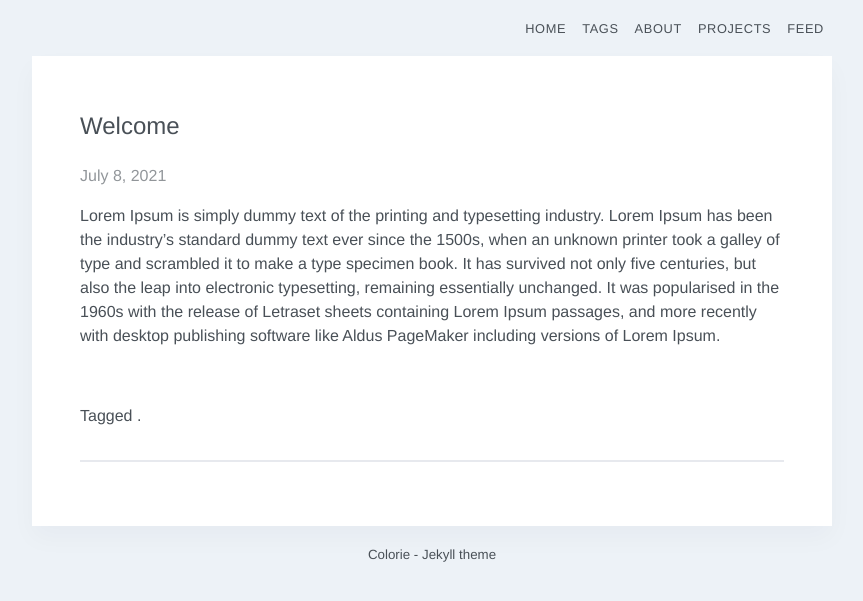
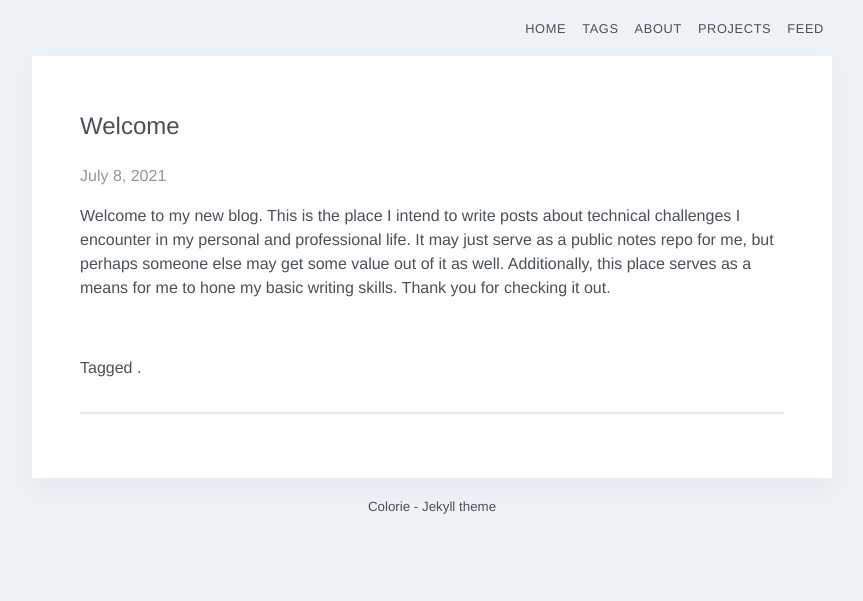
Before and after one commit to dotslashdash/dotslashdash.github.io, a Jekyll site: the page built from docs/_posts/2021-07-08-welcome.md, in a window 1280 px wide. Shown: the top 601 px of the page, without its empty margins (208-1071 px from the left). Built offline with Jekyll 4.4.1, drawn with Linux system fonts in a browser that asks for light colours; some web fonts are replaced.

Commit message:
Update welcome post

```diff
--- a/docs/_posts/2021-07-08-welcome.md
+++ b/docs/_posts/2021-07-08-welcome.md
@@ -4,5 +4,4 @@ title: Welcome
 description: This is my new blog
 summary: Hello
 ---
-
-Lorem Ipsum is simply dummy text of the printing and typesetting industry. Lorem Ipsum has been the industry's standard dummy text ever since the 1500s, when an unknown printer took a galley of type and scrambled it to make a type specimen book. It has survived not only five centuries, but also the leap into electronic typesetting, remaining essentially unchanged. It was popularised in the 1960s with the release of Letraset sheets containing Lorem Ipsum passages, and more recently with desktop publishing software like Aldus PageMaker including versions of Lorem Ipsum.
+Welcome to my new blog. This is the place I intend to write posts about technical challenges I encounter in my personal and professional life. It may just serve as a public notes repo for me, but perhaps someone else may get some value out of it as well. Additionally, this place serves as a means for me to hone my basic writing skills. Thank you for checking it out.
```
